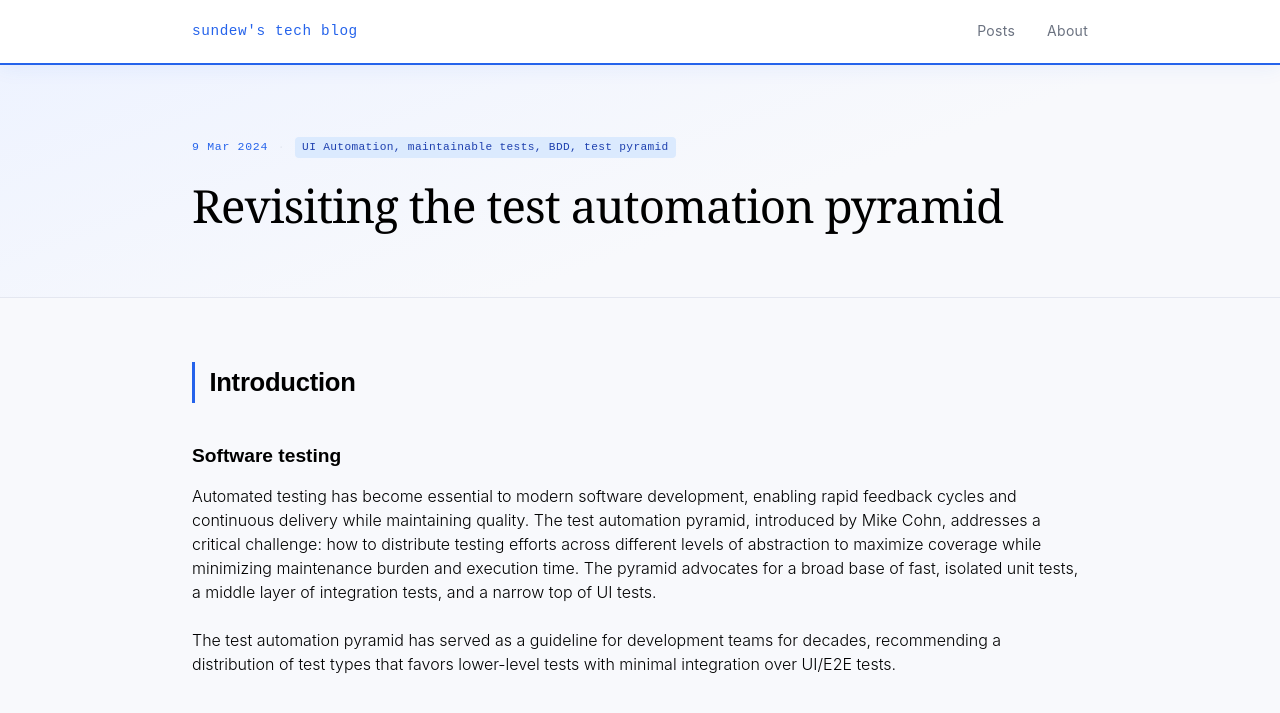
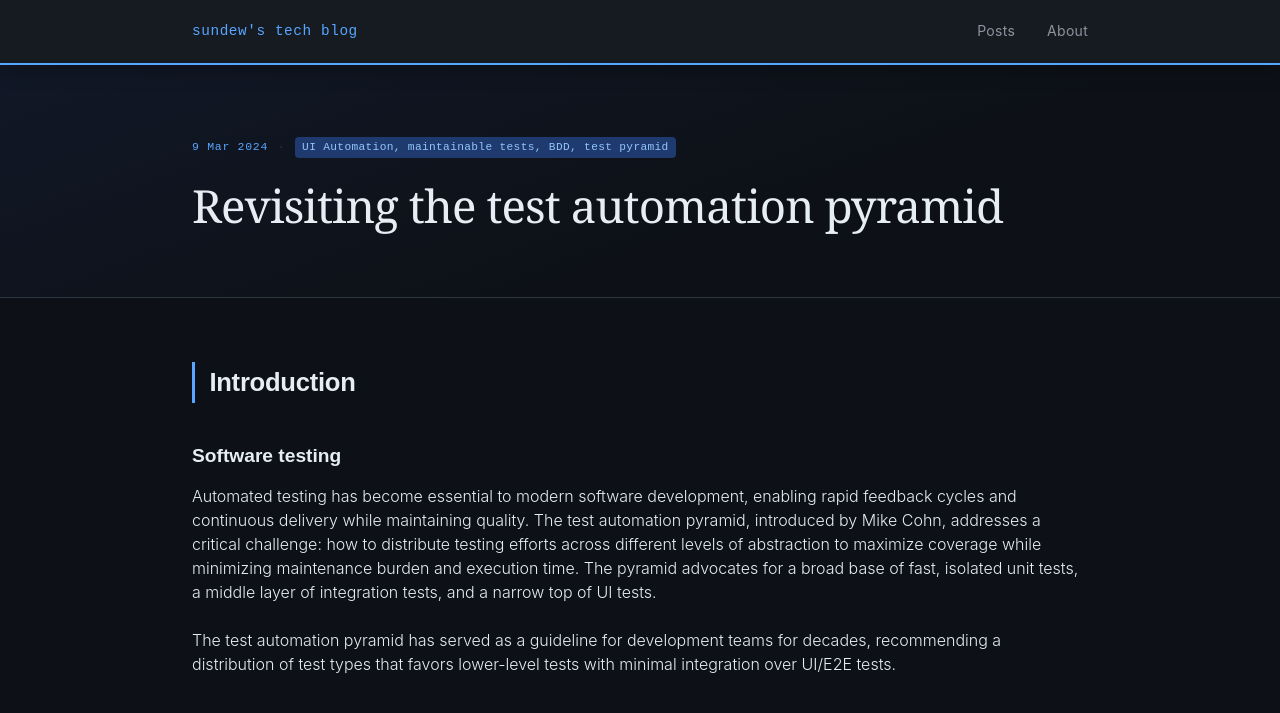
Before and after one commit to hugener/blog, an Eleventy site: page content/blog/Revisiting the test automation pyramid.md in a window 1280 px wide. Shown: the top 713 px of the page. Built offline with nearby package versions, Linux system fonts and the dark colour scheme; Eleventy itself is replaced by a stand-in of ours; files that its build step writes are made by us from their sources; files whose address does not match are found by name; what zod-validation-error would draw is missing.

Commit message:
Added dark mode

```diff
--- a/css/index.css
+++ b/css/index.css
@@ -1,5 +1,5 @@
 /* =============================================
-   kim.dev — THEME
+   sundew.dev — THEME
    Minimal tech blog with blue accent pops
    ============================================= */
 
@@ -444,3 +444,47 @@ a:hover { color: var(--color-accent-hover); text-decoration: underline; }
 @media (min-width: 641px) and (max-width: 900px) {
   .container { padding-inline: 1.5rem; }
 }
+
+@media (prefers-color-scheme: dark) {
+  :root {
+    --color-bg:           #0d1117;
+    --color-surface:      #161b22;
+    --color-text:         #e6edf3;
+    --color-text-muted:   #8b949e;
+    --color-border:       #30363d;
+    --color-border-light: #21262d;
+
+    --color-accent:       #58a6ff;
+    --color-accent-hover: #79b8ff;
+    --color-accent-dim:   #1f3a6e;
+    --color-accent-mid:   #3b82f6;
+    --color-accent-muted: #0d1f3c;
+
+    --color-tag-bg:   #1f3a6e;
+    --color-tag-text: #93c5fd;
+
+    --color-code-bg:   #1a2744;
+    --color-code-text: #93c5fd;
+  }
+
+  /* Header shadow in dark */
+  .site-header {
+    box-shadow: 0 2px 20px rgba(0, 0, 0, 0.4);
+  }
+
+  /* Post header gradient */
+  .post-header {
+    background: linear-gradient(160deg, #111827 0%, var(--color-bg) 60%);
+  }
+
+  /* Code blocks — already dark (#0f172a), just slightly lighten border */
+  .post-body pre {
+    background: #090e1a;
+    border-left-color: var(--color-accent);
+  }
+
+  /* Tables: zebra tint */
+  .post-body tr:nth-child(even) td {
+    background: #161b22;
+  }
+}
```
